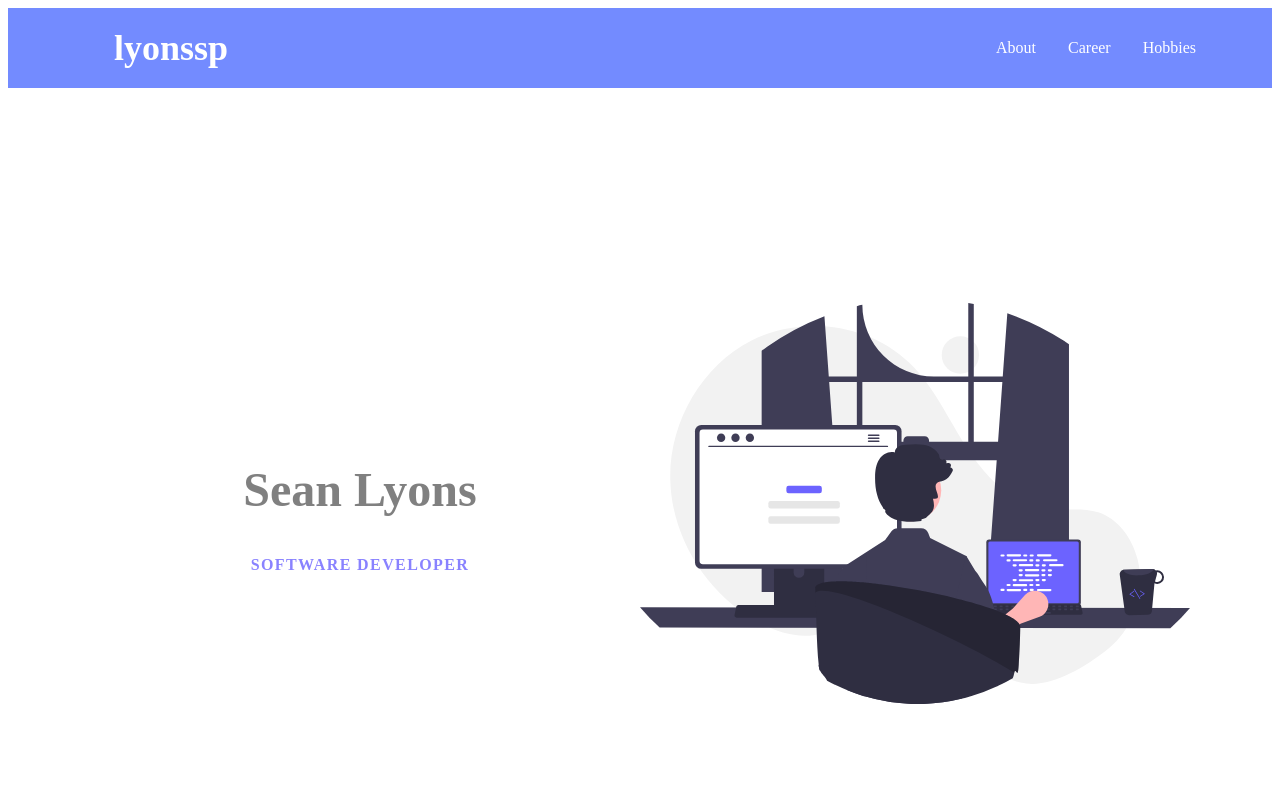
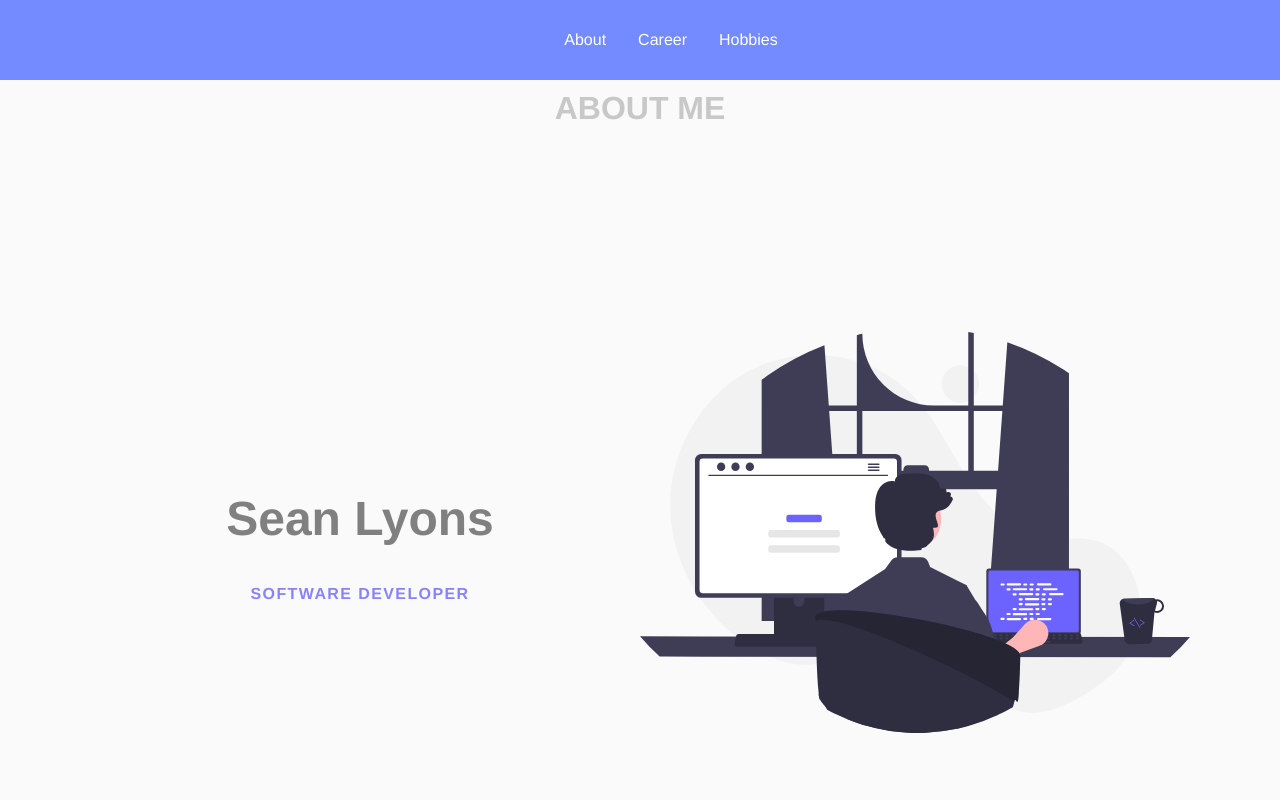
Before and after one commit to lyonssp/lyonssp.github.io, a React (Create React App) app in the folder lyonssp.dev/: page / in a window 1280 px wide. Shown: the top 800 px of the page. Built offline with nearby package versions, Linux system fonts and the light colour scheme.

Commit message:
style updates

```diff
--- a/lyonssp.dev/src/App.css
+++ b/lyonssp.dev/src/App.css
@@ -1,10 +1,6 @@
-* {
+body {
   box-sizing: border-box;
   margin: 0;
   padding: 0;
-  font-family: 'Encode Sans Expanded', sans-serif;
+  font-family: 'Helvetica', sans-serif;
 }
-
-html, body {
-  overflow-x: hidden;
-}
--- a/lyonssp.dev/src/App.tsx
+++ b/lyonssp.dev/src/App.tsx
@@ -1,5 +1,3 @@
-import React from 'react'
-import logo from './logo.svg'
 import {BrowserRouter as Router} from 'react-router-dom'
 import Home from './pages'
 
--- a/lyonssp.dev/src/components/Hero/HeroElements.js
+++ b/lyonssp.dev/src/components/Hero/HeroElements.js
@@ -1,13 +1,28 @@
 import styled from "styled-components"
 
 export const HeroContainer = styled.div`
-    color: #fff;
-    background: '#f9f9f9';
+    display: flex;
+    flex-direction: column;
+    align-items: center;
+    justify-content: center;
+    background: ${props => props.theme.darkBackground};
 
     @media screen and (max-width: 768px) {
         padding: 100px 0;
     }
-`;
+`
+
+export const Header = styled.h1`
+    position: sticky;
+    top: 90px;
+    color: ${props => props.theme.sectionHeader};
+    opacity: 0.2;
+    width: 100%:
+    font-size: 48px;
+    margin-top: 20px;
+    margin-bottom: 60px;
+    text-transform: uppercase;
+`
 
 export const HeroWrapper = styled.div`
     display: grid;
--- a/lyonssp.dev/src/components/Hero/index.js
+++ b/lyonssp.dev/src/components/Hero/index.js
@@ -1,9 +1,10 @@
-import { HeroRow, HeroContainer, Image, HeroWrapper, TextWrapper, Subtitle, Heading, Column1, Column2, ImageWrap } from './HeroElements'
+import { Header, HeroRow, HeroContainer, HeroWrapper, Image, TextWrapper, Subtitle, Heading, Column1, Column2, ImageWrap } from './HeroElements'
 import programmer from '../../img/programmer.svg'
 
 const Hero = () => {
   return (
     <HeroContainer id="about">
+        <Header>About Me</Header>
         <HeroWrapper>
             <HeroRow>
                 <Column1>
--- a/lyonssp.dev/src/components/Hobbies/HobbiesElements.js
+++ b/lyonssp.dev/src/components/Hobbies/HobbiesElements.js
@@ -5,7 +5,7 @@ export const HobbiesContainer = styled.div`
     flex-direction: column;
     align-items: center;
     justify-content: center;
-    background: ${props => props.theme.lightBackground};
+    background: ${props => props.theme.darkBackground};
 
     @media screen and (max-width: 768px) {
         padding: 80px 0;
--- a/lyonssp.dev/src/components/Navbar/NavbarElements.js
+++ b/lyonssp.dev/src/components/Navbar/NavbarElements.js
@@ -5,7 +5,7 @@ import { Link as LinkS } from 'react-scroll'
 export const Nav = styled.nav`
     background: ${props => props.theme.nav};
     height: 80px;
-    // margin-top: -80px;
+    margin-top: -80px;
     display: flex;
     justify-content: center;
     align-items: center;
@@ -21,7 +21,7 @@ export const Nav = styled.nav`
 
 export const NavbarContainer = styled.div`
     display: flex;
-    justify-content: space-between;
+    justify-content: center;
     height: 80px;
     z-index: 1;
     width: 100%;
--- a/lyonssp.dev/src/components/Navbar/index.js
+++ b/lyonssp.dev/src/components/Navbar/index.js
@@ -1,6 +1,4 @@
-import React from 'react'
 import { FaBars } from 'react-icons/fa'
-import App from '../../App'
 import { Nav, NavbarContainer, NavLogo, Hamburger, NavMenu, NavItem, NavLinks } from './NavbarElements'
 
 const Navbar = ({ toggle }) => {
@@ -8,7 +6,6 @@ const Navbar = ({ toggle }) => {
     <>
         <Nav>
             <NavbarContainer>
-                <NavLogo to="/"><h1>lyonssp</h1></NavLogo>
                 <Hamburger onClick={toggle}>
                     <FaBars />
                 </Hamburger>
--- a/lyonssp.dev/src/index.tsx
+++ b/lyonssp.dev/src/index.tsx
@@ -1,6 +1,7 @@
 import React from 'react';
 import ReactDOM from 'react-dom';
 import App from './App';
+import './App.css';
 import reportWebVitals from './reportWebVitals';
 
 ReactDOM.render(
```
